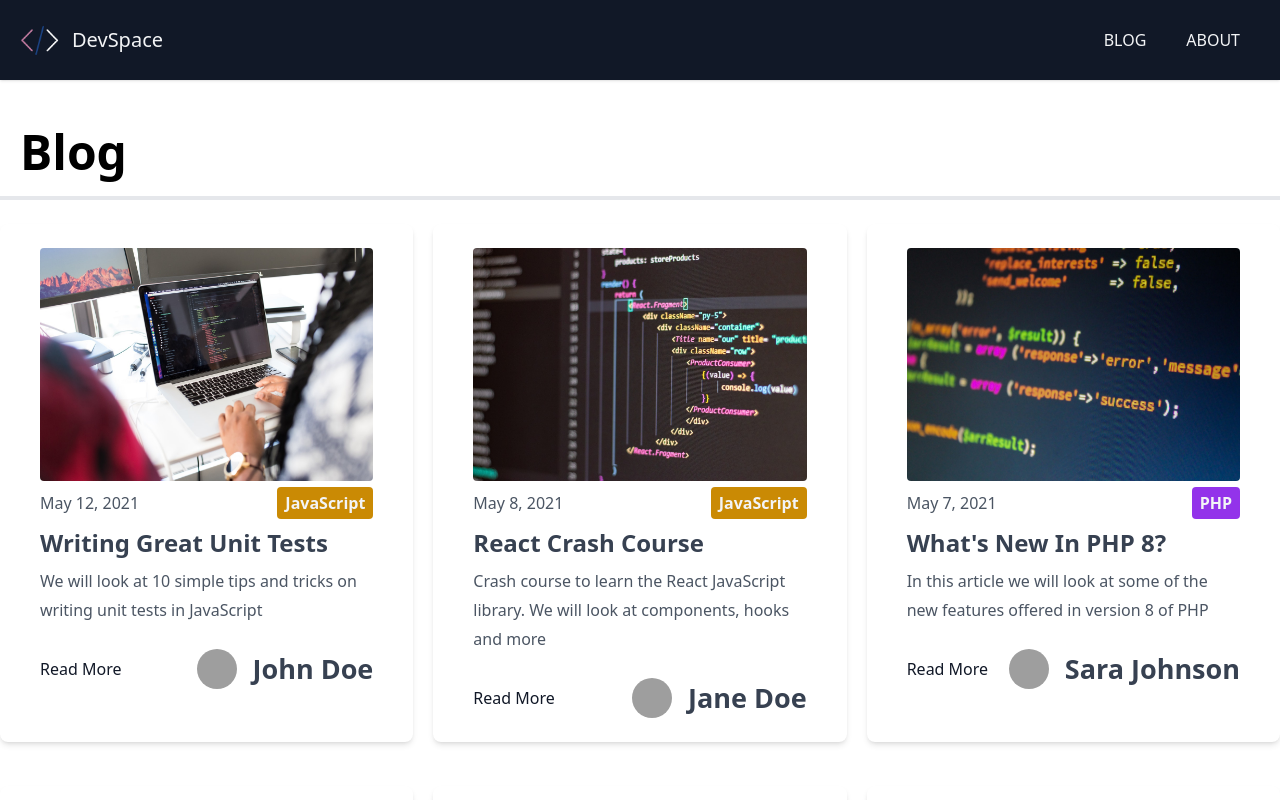
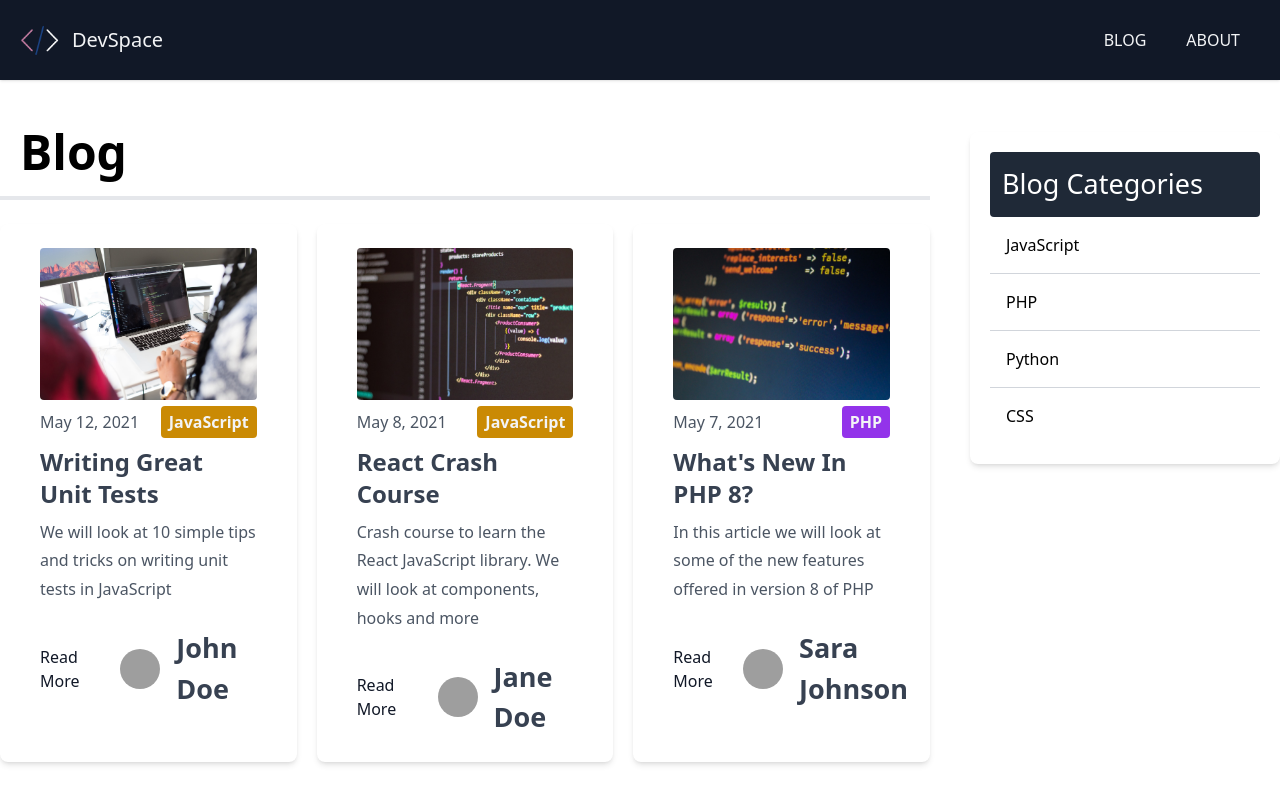
Before and after one commit to EnricoGiovanno8/YummyCorp-NextJS-DevSpace-Blog, a Next.js app: page /blog/page/1 in a window 1280 px wide. Shown: the top 800 px of the page. Built offline with nearby package versions, Linux system fonts and the light colour scheme; grey boxes are pictures that could not be loaded.

Commit message:
Category SideBar Done

```diff
--- /dev/null
+++ b/components/CategoryList.js
@@ -0,0 +1,21 @@
+import Link from "next/link"
+
+export default function CategoryList({ categories }) {
+    return (
+        <div className="w-full p-5 bg-white rounded-lg shadow-md mt-6">
+            <h3 className="text-2l bg-gray-800 text-white p-3 rounded">
+                Blog Categories
+            </h3>
+            <ul className="divide-y divide-gray-300">
+                {categories.map((category, index) => (
+                    // eslint-disable-next-line @next/next/link-passhref
+                    <Link key={index} href={`/blog/category/${category.toLowerCase()}`}>
+                        <li className="p-4 cursor-pointer hover:bg-gray-50">
+                            {category}
+                        </li>
+                    </Link>
+                ))}
+            </ul>
+        </div>
+    )
+}
--- a/pages/blog/category/[category_name].js
+++ b/pages/blog/category/[category_name].js
@@ -3,17 +3,26 @@
 import matter from 'gray-matter'
 import Layout from "@/components/Layout";
 import Post from '@/components/Post';
+import CategoryList from '@/components/CategoryList';
 import { getPosts } from '@/lib/posts';
 
-export default function CategoryBlogPage({ posts, categoryName }) {
+export default function CategoryBlogPage({ posts, categoryName, categories }) {
   return (
     <Layout>
-      <h1 className='text-5xl border-b-4 p-5 font-bold'>Post in {categoryName}</h1>
+      <div className='flex justify-between'>
+          <div className='w-3/4 mr-10'>
+              <h1 className='text-5xl border-b-4 p-5 font-bold'>Post in {categoryName}</h1>
 
-      <div className='grid md:grid-cols-2 lg:grid-cols-3 gap-5'>
-        {posts.map((post, index) => (
-          <Post key={index} post={post} />
-        ))}
+              <div className='grid md:grid-cols-2 lg:grid-cols-3 gap-5'>
+                {posts.map((post, index) => (
+                  <Post key={index} post={post} />
+                ))}
+              </div>
+          </div>
+
+          <div className='w-1/4'>
+              <CategoryList categories={categories} />
+          </div>
       </div>
     </Layout>
   )
@@ -45,13 +54,17 @@
 
     const posts = getPosts()
 
+    const categories = posts.map((post) => post.frontmatter.category)
+    const uniqueCategories = [...new Set(categories)]
+
     // Filter posts by category
     const filteredPosts = posts.filter((post) => post.frontmatter.category.toLowerCase() === category_name)
 
     return {
         props: {
             posts: filteredPosts,
-            categoryName: category_name
+            categoryName: category_name,
+            categories: uniqueCategories
         }
     }
 }
--- a/pages/blog/page/[page_index].js
+++ b/pages/blog/page/[page_index].js
@@ -3,12 +3,15 @@
 import Layout from "@/components/Layout";
 import Post from '@/components/Post';
 import Pagination from '@/components/Pagination';
+import CategoryList from '@/components/CategoryList';
 import { POSTS_PER_PAGE } from '@/config/index';
 import { getPosts } from '@/lib/posts';
 
-export default function BlogPage({ posts, numPages, currentPage }) {
+export default function BlogPage({ posts, numPages, currentPage, categories }) {
     return (
         <Layout>
+            <div className='flex justify-between'>
+                <div className='w-3/4 mr-10'>
                     <h1 className='text-5xl border-b-4 p-5 font-bold'>Blog</h1>
 
                     <div className='grid md:grid-cols-2 lg:grid-cols-3 gap-5'>
@@ -18,6 +21,12 @@
                     </div>
 
                     <Pagination currentPage={currentPage} numPages={numPages} />
+                </div>
+
+                <div className='w-1/4'>
+                    <CategoryList categories={categories} />
+                </div>
+            </div>
         </Layout>
     )
 }
@@ -48,6 +57,16 @@
 
     const posts = getPosts()
 
+    // Get categories for sidebar
+    // let categories = []
+    // posts.forEach(post => {
+    //     if (!categories.includes(post.frontmatter.category)) {
+    //         categories.push(post.frontmatter.category)
+    //     }
+    // })
+    const categories = posts.map((post) => post.frontmatter.category)
+    const uniqueCategories = [...new Set(categories)]
+
     const numPages = Math.ceil(files.length / POSTS_PER_PAGE)
     const pageIndex = page - 1
     const orderedPosts = posts.slice(pageIndex * POSTS_PER_PAGE, (pageIndex + 1) * POSTS_PER_PAGE)
@@ -56,7 +75,8 @@
         props: {
             posts: orderedPosts,
             numPages,
-            currentPage: page
+            currentPage: page,
+            categories: uniqueCategories
         }
     }
 }
```
Lines whose indentation alone changed are shown as unchanged.
